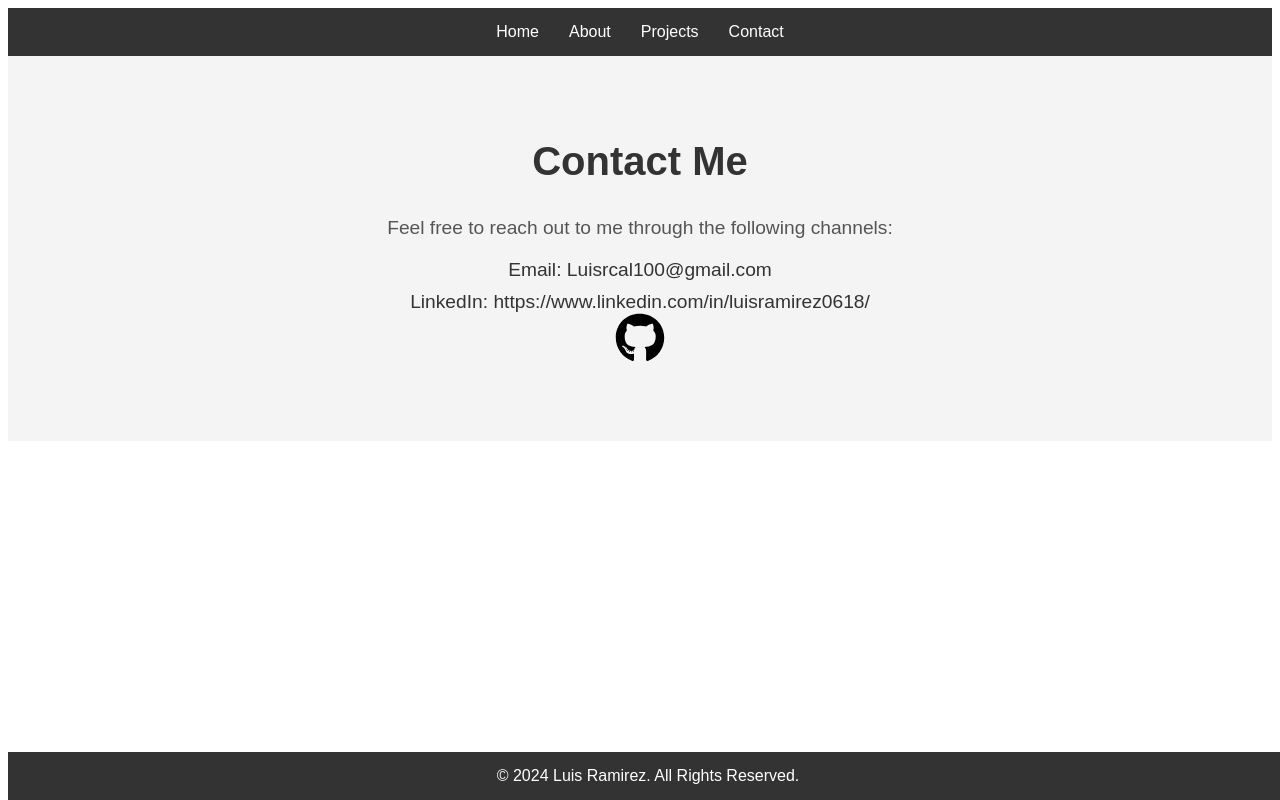
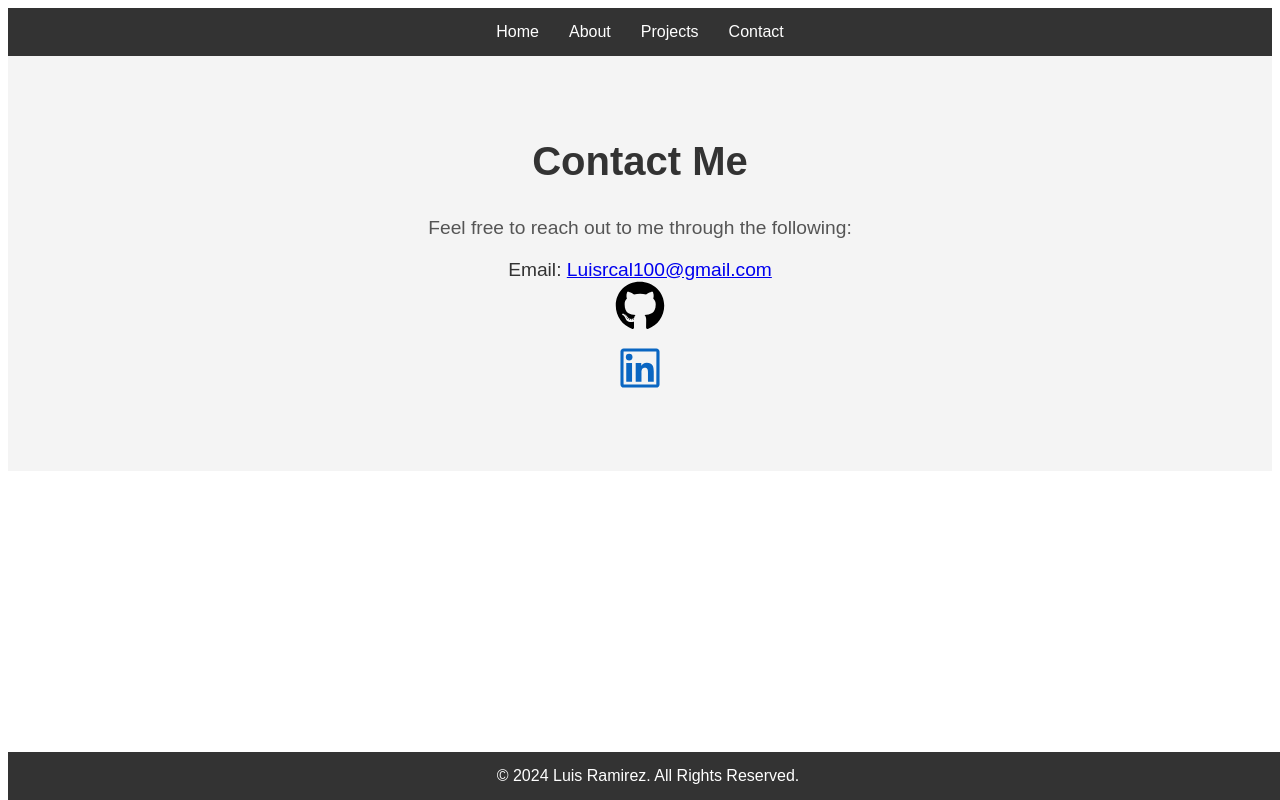
Before and after one commit to Luisrc91/Portfolio2024, a React (Create React App) app: page /ContactMe in a window 1280 px wide. Built offline with nearby package versions, Linux system fonts and the light colour scheme; a web font is replaced by a local one.

Commit message:
added linked in logo and email

```diff
--- a/src/Pages/ContactMe.js
+++ b/src/Pages/ContactMe.js
@@ -2,20 +2,21 @@
 import React from 'react';
 import './ContactMe.css'; // Import the CSS file
 import GitHubLink from './GitHubLink';
+import LinkedinLink from './LinkedinLink';
 
 const ContactMe = () => {
+    const email = 'Luisrcal100@gmail.com';
     return (
         <section className="contact-me-section">
             <div className="contact-me-content">
                 <h2>Contact Me</h2>
                 <p>
-                    Feel free to reach out to me through the following channels:
+                    Feel free to reach out to me through the following:
                 </p>
                 <ul>
-                    <li>Email: Luisrcal100@gmail.com</li>
-                    <li>LinkedIn: https://www.linkedin.com/in/luisramirez0618/</li>
+                <li>Email: <a href={`mailto:${email}`}>{email}</a></li>
                     <GitHubLink username="Luisrc91" />
-                    {/* <li>GitHub: https://github.com/Luisrc91</li> */}
+                    <LinkedinLink />
                 </ul>
             </div>
         </section>
--- /dev/null
+++ b/src/Pages/LinkedinLink.js
@@ -0,0 +1,17 @@
+import React from 'react'
+import { AiOutlineLinkedin } from "react-icons/ai";
+
+
+export default function LinkedinLink() {
+  return (
+    <div>
+         <a
+        style={{ color: "#0a66c2", fontSize: "50px" }}
+        href="https://www.linkedin.com/in/luisramirez0618/"
+      >
+        {" "}
+        <AiOutlineLinkedin />{" "}
+      </a>
+    </div>
+  )
+}
```
